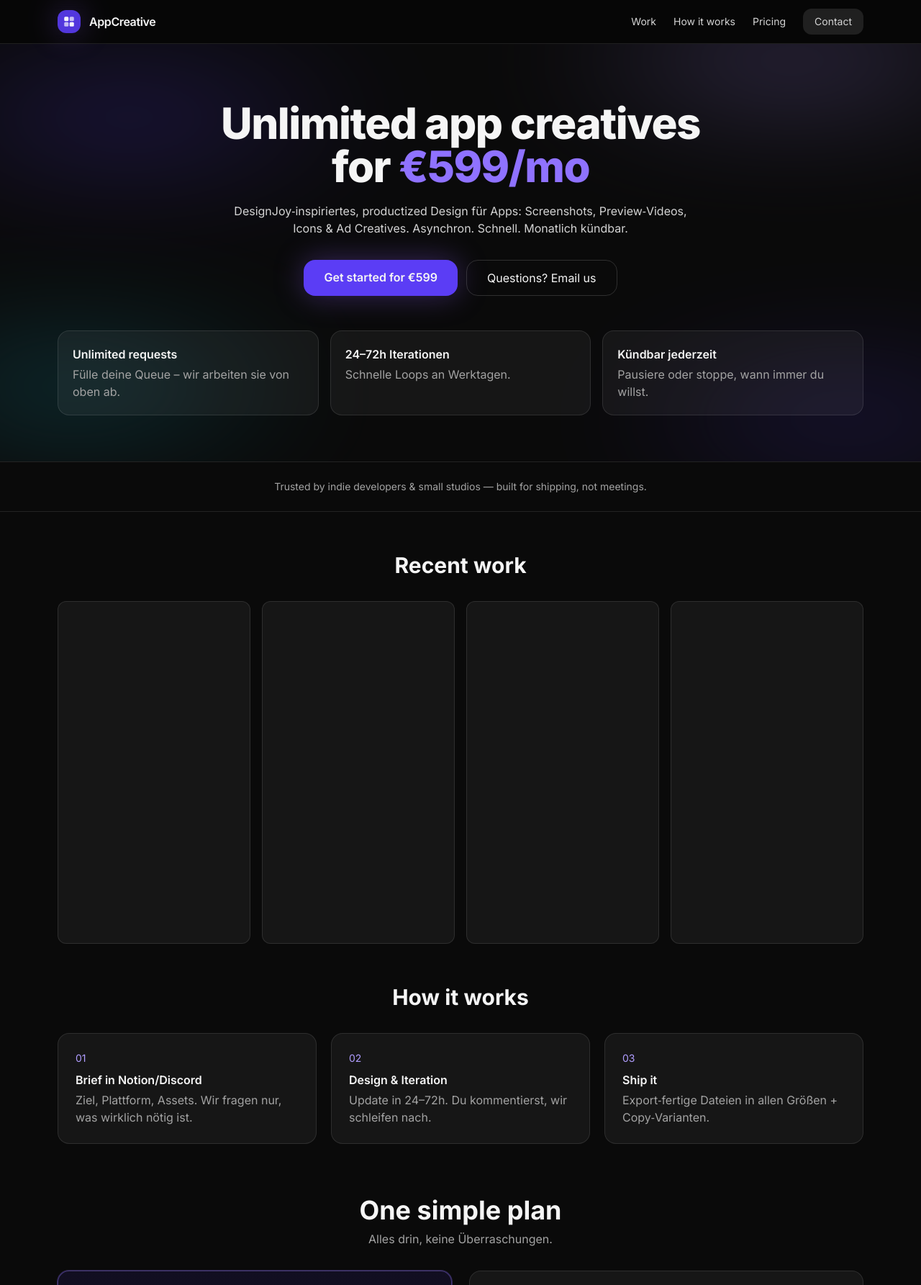
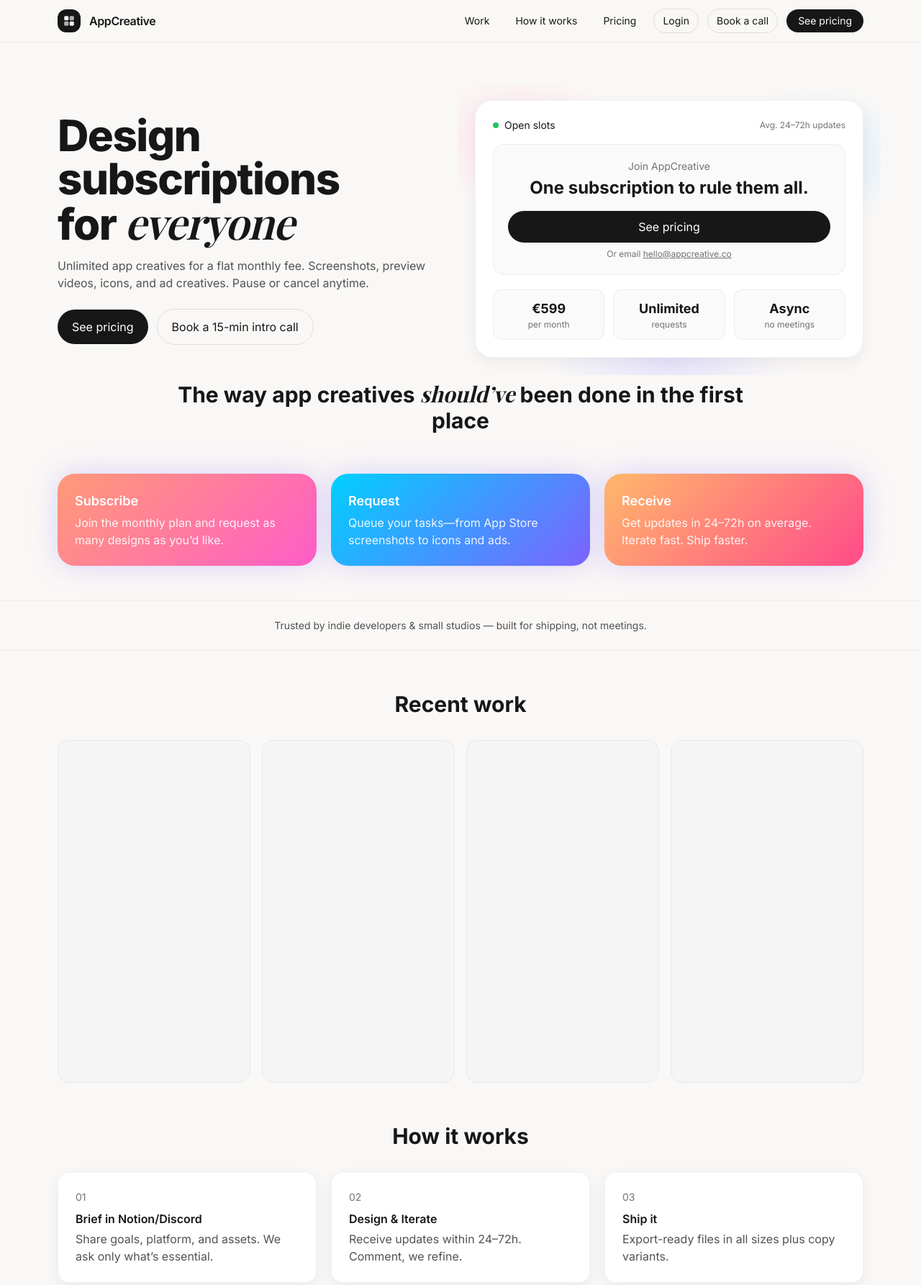
Before and after one commit to GeorgeValandis/appcreative, a plain HTML site: page index.html in a window 1280 px wide. Shown: the top 1785 px of the page at 72% size. Drawn offline with nearby package versions, Linux system fonts and the light colour scheme; a web font is replaced by a local one.

Commit message:
Update index.html

```diff
--- a/index.html
+++ b/index.html
@@ -4,127 +4,212 @@
   <meta charset="utf-8" />
   <meta name="viewport" content="width=device-width, initial-scale=1" />
   <title>AppCreative — Unlimited App Creatives for €599/mo</title>
-  <meta name="description" content="DesignJoy‑style, productized service: Unlimited App Store creatives for a flat monthly fee. €599/mo. Pause or cancel anytime." />
+  <meta name="description" content="Unlimited app creatives on a simple monthly plan. Screenshots, preview videos, icons & ad creatives. €599/mo. Pause or cancel anytime." />
   <link rel="preconnect" href="https://fonts.gstatic.com" crossorigin>
-  <link href="https://fonts.googleapis.com/css2?family=Inter:wght@400;500;600;700;800;900&display=swap" rel="stylesheet">
+  <link href="https://fonts.googleapis.com/css2?family=Inter:wght@400;500;600;700;800;900&family=Playfair+Display:ital,wght@0,600;0,700;1,600;1,700&display=swap" rel="stylesheet">
   <script src="https://cdn.tailwindcss.com"></script>
   <script>
     tailwind.config = {
       theme: {
         extend: {
-          fontFamily: { sans: ["Inter", "ui-sans-serif", "system-ui"] },
+          fontFamily: {
+            sans: ["Inter","ui-sans-serif","system-ui"],
+            serif: ["Playfair Display","ui-serif","Georgia"]
+          },
           colors: {
-            brand: { 50: "#f5f3ff", 100: "#ebe7ff", 200: "#cdc2ff", 300: "#b09dff", 400: "#8f72ff", 500: "#744dff", 600: "#5b3df5", 700: "#4a32c2", 800: "#39289a", 900: "#2a1f74" }
+            brand: {
+              50:"#f7f4ff",100:"#eee9ff",200:"#d7ccff",300:"#c0b0ff",
+              400:"#9a82ff",500:"#7d63ff",600:"#624cf2",700:"#4f3dc0",
+              800:"#3c2f92",900:"#2b226d"
+            }
           },
-          boxShadow: { glow: "0 0 40px 0 rgba(139,92,246,.35)" }
+          boxShadow: {
+            card: "0 6px 20px 0 rgba(16,24,40,.06)",
+            glow: "0 0 40px rgba(125,99,255,.25)"
+          },
+          borderRadius: { xl2: "1.25rem" }
         }
       }
     }
   </script>
   <style>
-    .bg-blobs::before,.bg-blobs::after{content:"";position:absolute;inset:-10% -10% auto -10%;height:50vh;filter:blur(80px);opacity:.35;pointer-events:none;z-index:0;background:radial-gradient(40% 40% at 20% 40%, #5b3df5 0%, transparent 60%),radial-gradient(40% 40% at 80% 20%, #a78bfa 0%, transparent 60%);}
-    .bg-blobs::after{inset:auto -10% -20% -10%;height:55vh;opacity:.25;background:radial-gradient(40% 40% at 15% 50%, #22d3ee 0%, transparent 60%),radial-gradient(40% 40% at 85% 60%, #5b3df5 0%, transparent 60%);}
+    .blob-gradient{
+      background:
+        radial-gradient(40% 40% at 15% 20%, #ffd1e3 0%, transparent 60%),
+        radial-gradient(40% 40% at 85% 25%, #c5e6ff 0%, transparent 60%),
+        radial-gradient(50% 50% at 50% 95%, #d9d6ff 0%, transparent 60%);
+    }
   </style>
 </head>
-<body class="bg-neutral-950 text-neutral-100 antialiased selection:bg-brand-400/30">
+<body class="bg-[#faf8f6] text-neutral-900 antialiased selection:bg-brand-200">
+
   <!-- NAV -->
-  <header class="sticky top-0 z-40 border-b border-white/10 backdrop-blur supports-[backdrop-filter]:bg-black/30">
+  <header class="sticky top-0 z-40 bg-[#faf8f6]/70 backdrop-blur border-b border-black/5">
     <div class="mx-auto max-w-6xl px-4 py-3 flex items-center justify-between">
       <a href="#" class="flex items-center gap-3">
-        <span class="inline-grid place-items-center rounded-xl bg-brand-600/90 shadow-glow w-8 h-8">
-          <svg width="18" height="18" viewBox="0 0 24 24" fill="none" class="opacity-95">
-            <rect x="3" y="3" width="8" height="8" rx="2" fill="white"/>
-            <rect x="13" y="3" width="8" height="8" rx="2" fill="white" opacity=".7"/>
-            <rect x="3" y="13" width="8" height="8" rx="2" fill="white" opacity=".7"/>
-            <rect x="13" y="13" width="8" height="8" rx="2" fill="white"/>
+        <span class="inline-grid place-items-center rounded-xl bg-neutral-900 text-white w-8 h-8">
+          <svg width="18" height="18" viewBox="0 0 24 24" fill="currentColor" class="opacity-95">
+            <rect x="3" y="3" width="8" height="8" rx="2"/>
+            <rect x="13" y="3" width="8" height="8" rx="2" opacity=".7"/>
+            <rect x="3" y="13" width="8" height="8" rx="2" opacity=".7"/>
+            <rect x="13" y="13" width="8" height="8" rx="2"/>
           </svg>
         </span>
         <span class="font-semibold tracking-tight">AppCreative</span>
       </a>
-      <nav class="hidden md:flex items-center gap-6 text-sm text-neutral-300">
-        <a class="hover:text-white" href="#work">Work</a>
-        <a class="hover:text-white" href="#how">How it works</a>
-        <a class="hover:text-white" href="#pricing">Pricing</a>
-        <a class="px-4 py-2 rounded-xl bg-white/10 hover:bg-white/20" href="mailto:hello@appcreative.co">Contact</a>
+      <nav class="hidden md:flex items-center gap-3 text-sm">
+        <a class="px-3 py-1.5 rounded-full hover:bg-black/5" href="#work">Work</a>
+        <a class="px-3 py-1.5 rounded-full hover:bg-black/5" href="#how">How it works</a>
+        <a class="px-3 py-1.5 rounded-full hover:bg-black/5" href="#pricing">Pricing</a>
+        <a class="px-3 py-1.5 rounded-full border border-black/10 hover:bg-black/5" href="mailto:hello@appcreative.co">Login</a>
+        <a class="px-3 py-1.5 rounded-full border border-black/10 hover:bg-black/5" href="mailto:hello@appcreative.co?subject=Intro%20Call">Book a call</a>
+        <a class="px-4 py-1.5 rounded-full bg-neutral-900 text-white hover:opacity-90" href="#pricing">See pricing</a>
       </nav>
     </div>
   </header>
 
-  <!-- HERO (DesignJoy‑like: simple, bold, single CTA) -->
-  <section class="relative overflow-hidden bg-blobs">
-    <div class="relative z-10 mx-auto max-w-6xl px-4 pt-20 pb-16 text-center">
-      <h1 class="text-4xl md:text-6xl font-extrabold leading-tight tracking-tight">
-        Unlimited app creatives<br class="hidden md:block"/> for <span class="text-brand-400">€599/mo</span>
-      </h1>
-      <p class="mt-5 text-neutral-300 max-w-2xl mx-auto">
-        DesignJoy‑inspiriertes, productized Design für Apps: Screenshots, Preview‑Videos, Icons & Ad Creatives.
-        Asynchron. Schnell. Monatlich kündbar.
-      </p>
-      <div class="mt-8 flex flex-col sm:flex-row gap-3 justify-center">
-        <a href="#pricing" class="px-7 py-3 rounded-2xl bg-brand-600 hover:bg-brand-500 font-semibold shadow-glow">Get started for €599</a>
-        <a href="mailto:hello@appcreative.co?subject=Intro%20Call" class="px-7 py-3 rounded-2xl border border-white/15 hover:bg-white/5">Questions? Email us</a>
+  <!-- HERO (DesignJoy style: left copy, serif italic accent, right promo card) -->
+  <section class="relative">
+    <div class="mx-auto max-w-6xl px-4 pt-16 md:pt-20 pb-6 grid md:grid-cols-2 gap-10 items-center">
+      <div>
+        <h1 class="text-5xl md:text-6xl font-extrabold leading-tight tracking-tight">
+          Design subscriptions<br/>
+          for <span class="font-serif italic font-semibold">everyone</span>
+        </h1>
+        <p class="mt-4 text-neutral-600 max-w-xl">
+          Unlimited app creatives for a flat monthly fee. Screenshots, preview videos, icons, and ad creatives. Pause or cancel anytime.
+        </p>
+        <div class="mt-6 flex items-center gap-3">
+          <a href="#pricing" class="px-5 py-3 rounded-full bg-neutral-900 text-white hover:opacity-90">See pricing</a>
+          <a href="mailto:hello@appcreative.co?subject=Intro%20Call" class="px-5 py-3 rounded-full border border-black/10 hover:bg-black/5">Book a 15-min intro call</a>
+        </div>
       </div>
-      <div class="mt-12 grid grid-cols-1 md:grid-cols-3 gap-4 text-left">
-        <div class="p-5 rounded-2xl border border-white/10 bg-white/5"><h3 class="font-semibold">Unlimited requests</h3><p class="text-neutral-400 mt-1">Fülle deine Queue – wir arbeiten sie von oben ab.</p></div>
-        <div class="p-5 rounded-2xl border border-white/10 bg-white/5"><h3 class="font-semibold">24–72h Iterationen</h3><p class="text-neutral-400 mt-1">Schnelle Loops an Werktagen.</p></div>
-        <div class="p-5 rounded-2xl border border-white/10 bg-white/5"><h3 class="font-semibold">Kündbar jederzeit</h3><p class="text-neutral-400 mt-1">Pausiere oder stoppe, wann immer du willst.</p></div>
+
+      <!-- Right promo card -->
+      <div class="relative">
+        <div class="absolute -inset-6 blob-gradient rounded-3xl opacity-60"></div>
+        <div class="relative rounded-3xl bg-white shadow-card border border-black/5 p-5 md:p-6">
+          <div class="flex items-center justify-between">
+            <span class="inline-flex items-center gap-2 text-sm">
+              <span class="size-2 rounded-full bg-green-500"></span> Open slots
+            </span>
+            <span class="text-xs text-neutral-500">Avg. 24–72h updates</span>
+          </div>
+          <div class="mt-4 rounded-2xl bg-neutral-50 border border-black/5 p-5 text-center">
+            <div class="text-sm text-neutral-500 mb-1">Join AppCreative</div>
+            <div class="text-2xl font-bold">One subscription to rule them all.</div>
+            <a href="#pricing" class="mt-4 inline-flex justify-center items-center w-full rounded-full bg-neutral-900 text-white px-4 py-2.5">See pricing</a>
+            <p class="text-xs text-neutral-500 mt-2">Or email <a class="underline" href="mailto:hello@appcreative.co">hello@appcreative.co</a></p>
+          </div>
+          <div class="mt-5 grid grid-cols-3 gap-3 text-center">
+            <div class="rounded-xl bg-neutral-50 border border-black/5 p-3">
+              <div class="text-lg font-bold">€599</div>
+              <div class="text-xs text-neutral-500">per month</div>
+            </div>
+            <div class="rounded-xl bg-neutral-50 border border-black/5 p-3">
+              <div class="text-lg font-bold">Unlimited</div>
+              <div class="text-xs text-neutral-500">requests</div>
+            </div>
+            <div class="rounded-xl bg-neutral-50 border border-black/5 p-3">
+              <div class="text-lg font-bold">Async</div>
+              <div class="text-xs text-neutral-500">no meetings</div>
+            </div>
+          </div>
+        </div>
+      </div>
+    </div>
+
+    <!-- Divider headline like DJ -->
+    <div class="mx-auto max-w-4xl px-4 mt-6 md:mt-2 text-center">
+      <h2 class="text-2xl md:text-3xl font-bold">
+        The way app creatives <span class="font-serif italic">should’ve</span> been done in the first place
+      </h2>
+    </div>
+  </section>
+
+  <!-- Three colorful tiles (Subscribe, Request, Receive) -->
+  <section class="mx-auto max-w-6xl px-4 pt-10 md:pt-14">
+    <div class="grid md:grid-cols-3 gap-5">
+      <div class="rounded-3xl p-6 text-white shadow-glow" style="background:linear-gradient(135deg,#ff9a76 0%,#ff5dc8 100%);">
+        <h3 class="text-lg font-semibold">Subscribe</h3>
+        <p class="mt-1 text-white/90">Join the monthly plan and request as many designs as you’d like.</p>
+      </div>
+      <div class="rounded-3xl p-6 text-white shadow-glow" style="background:linear-gradient(135deg,#00d0ff 0%,#7d63ff 100%);">
+        <h3 class="text-lg font-semibold">Request</h3>
+        <p class="mt-1 text-white/90">Queue your tasks—from App Store screenshots to icons and ads.</p>
+      </div>
+      <div class="rounded-3xl p-6 text-white shadow-glow" style="background:linear-gradient(135deg,#ffb86b 0%,#ff4b8a 100%);">
+        <h3 class="text-lg font-semibold">Receive</h3>
+        <p class="mt-1 text-white/90">Get updates in 24–72h on average. Iterate fast. Ship faster.</p>
       </div>
     </div>
   </section>
 
-  <!-- SOCIAL PROOF STRIP (minimal) -->
-  <section class="border-y border-white/10">
-    <div class="mx-auto max-w-6xl px-4 py-6 text-center text-sm text-neutral-400">
+  <!-- Social proof strip -->
+  <section class="border-y border-black/5 mt-12">
+    <div class="mx-auto max-w-6xl px-4 py-6 text-center text-sm text-neutral-600">
       Trusted by indie developers & small studios — built for shipping, not meetings.
     </div>
   </section>
 
-  <!-- WORK (placeholders you can swap) -->
+  <!-- WORK -->
   <section id="work" class="mx-auto max-w-6xl px-4 py-14">
     <h2 class="text-2xl md:text-3xl font-bold text-center">Recent work</h2>
     <div class="mt-8 grid grid-cols-2 md:grid-cols-4 gap-4">
-      <div class="aspect-[9/16] rounded-xl bg-white/5 border border-white/10"></div>
-      <div class="aspect-[9/16] rounded-xl bg-white/5 border border-white/10"></div>
-      <div class="aspect-[9/16] rounded-xl bg-white/5 border border-white/10"></div>
-      <div class="aspect-[9/16] rounded-xl bg-white/5 border border-white/10"></div>
+      <div class="aspect-[9/16] rounded-2xl bg-neutral-100 border border-black/5"></div>
+      <div class="aspect-[9/16] rounded-2xl bg-neutral-100 border border-black/5"></div>
+      <div class="aspect-[9/16] rounded-2xl bg-neutral-100 border border-black/5"></div>
+      <div class="aspect-[9/16] rounded-2xl bg-neutral-100 border border-black/5"></div>
     </div>
   </section>
 
-  <!-- HOW IT WORKS (3 steps, concise like DesignJoy) -->
+  <!-- HOW IT WORKS -->
   <section id="how" class="mx-auto max-w-6xl px-4 pb-4">
     <h2 class="text-2xl md:text-3xl font-bold text-center">How it works</h2>
     <div class="mt-8 grid md:grid-cols-3 gap-5">
-      <div class="rounded-2xl border border-white/10 p-6 bg-white/5"><div class="text-sm text-brand-300 mb-2">01</div><h3 class="font-semibold">Brief in Notion/Discord</h3><p class="text-neutral-400 mt-1">Ziel, Plattform, Assets. Wir fragen nur, was wirklich nötig ist.</p></div>
-      <div class="rounded-2xl border border-white/10 p-6 bg-white/5"><div class="text-sm text-brand-300 mb-2">02</div><h3 class="font-semibold">Design & Iteration</h3><p class="text-neutral-400 mt-1">Update in 24–72h. Du kommentierst, wir schleifen nach.</p></div>
-      <div class="rounded-2xl border border-white/10 p-6 bg-white/5"><div class="text-sm text-brand-300 mb-2">03</div><h3 class="font-semibold">Ship it</h3><p class="text-neutral-400 mt-1">Export‑fertige Dateien in allen Größen + Copy‑Varianten.</p></div>
+      <div class="rounded-2xl border border-black/5 bg-white p-6 shadow-card">
+        <div class="text-sm text-neutral-500 mb-2">01</div>
+        <h3 class="font-semibold">Brief in Notion/Discord</h3>
+        <p class="text-neutral-600 mt-1">Share goals, platform, and assets. We ask only what’s essential.</p>
+      </div>
+      <div class="rounded-2xl border border-black/5 bg-white p-6 shadow-card">
+        <div class="text-sm text-neutral-500 mb-2">02</div>
+        <h3 class="font-semibold">Design & Iterate</h3>
+        <p class="text-neutral-600 mt-1">Receive updates within 24–72h. Comment, we refine.</p>
+      </div>
+      <div class="rounded-2xl border border-black/5 bg-white p-6 shadow-card">
+        <div class="text-sm text-neutral-500 mb-2">03</div>
+        <h3 class="font-semibold">Ship it</h3>
+        <p class="text-neutral-600 mt-1">Export-ready files in all sizes plus copy variants.</p>
+      </div>
     </div>
   </section>
 
-  <!-- PRICING (single plan like DesignJoy) -->
+  <!-- PRICING (single plan) -->
   <section id="pricing" class="mx-auto max-w-6xl px-4 py-14">
     <h2 class="text-3xl md:text-4xl font-bold text-center">One simple plan</h2>
-    <p class="text-neutral-400 text-center mt-2">Alles drin, keine Überraschungen.</p>
+    <p class="text-neutral-600 text-center mt-2">Everything you need. No surprises.</p>
 
     <div class="mt-8 grid grid-cols-1 md:grid-cols-2 gap-6 items-start">
-      <div class="rounded-2xl border border-brand-400/40 p-6 md:p-8 bg-gradient-to-b from-brand-600/10 to-white/5 ring-1 ring-brand-400/30">
+      <div class="rounded-3xl border border-black/5 bg-white p-7 md:p-8 shadow-card">
         <h3 class="text-lg font-semibold">AppCreative</h3>
-        <p class="text-5xl font-extrabold mt-3 tracking-tight">€599<span class="text-base font-medium text-neutral-400">/mo</span></p>
-        <ul class="mt-5 space-y-2 text-neutral-300">
+        <p class="text-5xl font-extrabold mt-3 tracking-tight">€599<span class="text-base font-medium text-neutral-500">/mo</span></p>
+        <ul class="mt-5 space-y-2 text-neutral-700">
           <li>• Unlimited requests (1 active at a time)</li>
-          <li>• App Store Screenshots (iOS + Android)</li>
+          <li>• App Store screenshots (iOS & Android)</li>
           <li>• Preview video / motion snippets</li>
           <li>• Icons, feature graphics, promo banners</li>
           <li>• Copy frameworks & A/B variants</li>
           <li>• 24–72h iterations, async</li>
           <li>• Source files included</li>
         </ul>
-        <a href="mailto:hello@appcreative.co?subject=Get%20Started%20for%20599" class="mt-7 inline-block w-full text-center px-4 py-3 rounded-xl bg-brand-600 hover:bg-brand-500 font-semibold">Get started</a>
-        <p class="text-xs text-neutral-400 mt-3">Pause oder kündige jederzeit.</p>
+        <a href="mailto:hello@appcreative.co?subject=Get%20Started%20for%20599" class="mt-7 inline-block w-full text-center px-4 py-3 rounded-full bg-neutral-900 text-white hover:opacity-90">Get started</a>
+        <p class="text-xs text-neutral-500 mt-3">Pause or cancel anytime.</p>
       </div>
 
-      <div class="rounded-2xl border border-white/10 p-6 md:p-8 bg-white/5">
+      <div class="rounded-3xl border border-black/5 bg-white p-7 md:p-8 shadow-card">
         <h4 class="font-semibold">What’s included</h4>
-        <ul class="mt-3 grid grid-cols-1 md:grid-cols-2 gap-x-6 gap-y-2 text-neutral-300 text-sm">
+        <ul class="mt-3 grid grid-cols-1 md:grid-cols-2 gap-x-6 gap-y-2 text-neutral-700 text-sm">
           <li>✓ Store screenshot systems</li>
           <li>✓ Preview video edits</li>
           <li>✓ Icon & feature graphic</li>
@@ -133,9 +218,9 @@
           <li>✓ Localization support</li>
         </ul>
         <h4 class="font-semibold mt-6">What’s not</h4>
-        <ul class="mt-3 grid grid-cols-1 md:grid-cols-2 gap-x-6 gap-y-2 text-neutral-400 text-sm">
-          <li>✗ Full brand re‑designs</li>
-          <li>✗ In‑app feature development</li>
+        <ul class="mt-3 grid grid-cols-1 md:grid-cols-2 gap-x-6 gap-y-2 text-neutral-500 text-sm">
+          <li>✗ Full brand re-designs</li>
+          <li>✗ In-app feature development</li>
           <li>✗ Long meetings</li>
           <li>✗ Paid media buying</li>
         </ul>
@@ -143,25 +228,37 @@
     </div>
   </section>
 
-  <!-- FAQ (concise) -->
+  <!-- FAQ -->
   <section id="faq" class="mx-auto max-w-6xl px-4 pb-16">
     <h2 class="text-2xl md:text-3xl font-bold text-center">FAQ</h2>
     <div class="mt-6 grid md:grid-cols-2 gap-4">
-      <details class="group p-5 rounded-2xl border border-white/10 bg-white/5 open:bg-white/10 transition"><summary class="cursor-pointer font-medium list-none flex items-center justify-between">Wie schnell sind die Turnarounds?<span class="text-neutral-400 group-open:rotate-45 transition">＋</span></summary><p class="text-neutral-400 mt-3">Meist 24–72 Stunden an Werktagen pro aktivem Request.</p></details>
-      <details class="group p-5 rounded-2xl border border-white/10 bg-white/5 open:bg-white/10 transition"><summary class="cursor-pointer font-medium list-none flex items-center justify-between">Wie reiche ich Aufgaben ein?<span class="text-neutral-400 group-open:rotate-45 transition">＋</span></summary><p class="text-neutral-400 mt-3">Einfach per Notion/Discord oder E‑Mail. Ein Template bekommst du beim Start.</p></details>
-      <details class="group p-5 rounded-2xl border border-white/10 bg-white/5 open:bg-white/10 transition"><summary class="cursor-pointer font-medium list-none flex items-center justify-between">Kann ich pausieren?<span class="text-neutral-400 group-open:rotate-45 transition">＋</span></summary><p class="text-neutral-400 mt-3">Ja, jederzeit pausieren und später fortsetzen. Keine Mindestlaufzeit.</p></details>
-      <details class="group p-5 rounded-2xl border border-white/10 bg-white/5 open:bg-white/10 transition"><summary class="cursor-pointer font-medium list-none flex items-center justify-between">Gibt es Source Files?<span class="text-neutral-400 group-open:rotate-45 transition">＋</span></summary><p class="text-neutral-400 mt-3">Ja, alle finalen Dateien inkl. Figma/AE‑Quellen gehören dir.</p></details>
+      <details class="group p-5 rounded-2xl border border-black/5 bg-white open:shadow-card transition">
+        <summary class="cursor-pointer font-medium list-none flex items-center justify-between">How fast are turnarounds?<span class="text-neutral-500 group-open:rotate-45 transition">＋</span></summary>
+        <p class="text-neutral-600 mt-3">Usually 24–72 hours on business days per active request.</p>
+      </details>
+      <details class="group p-5 rounded-2xl border border-black/5 bg-white open:shadow-card transition">
+        <summary class="cursor-pointer font-medium list-none flex items-center justify-between">How do I submit tasks?<span class="text-neutral-500 group-open:rotate-45 transition">＋</span></summary>
+        <p class="text-neutral-600 mt-3">Via Notion/Discord or email. You’ll get a simple template on day one.</p>
+      </details>
+      <details class="group p-5 rounded-2xl border border-black/5 bg-white open:shadow-card transition">
+        <summary class="cursor-pointer font-medium list-none flex items-center justify-between">Can I pause?<span class="text-neutral-500 group-open:rotate-45 transition">＋</span></summary>
+        <p class="text-neutral-600 mt-3">Yes, pause anytime and resume later. No minimum term.</p>
+      </details>
+      <details class="group p-5 rounded-2xl border border-black/5 bg-white open:shadow-card transition">
+        <summary class="cursor-pointer font-medium list-none flex items-center justify-between">Do I get source files?<span class="text-neutral-500 group-open:rotate-45 transition">＋</span></summary>
+        <p class="text-neutral-600 mt-3">Absolutely. Final assets plus Figma / After Effects sources are yours.</p>
+      </details>
     </div>
   </section>
 
   <!-- FOOTER -->
-  <footer class="border-t border-white/10">
+  <footer class="border-t border-black/5">
     <div class="mx-auto max-w-6xl px-4 py-8 flex flex-col md:flex-row items-center justify-between gap-3 text-sm">
-      <p class="text-neutral-400">© <span id="y"></span> AppCreative</p>
+      <p class="text-neutral-600">© <span id="y"></span> AppCreative</p>
       <div class="flex items-center gap-4">
-        <a class="text-neutral-300 hover:text-white" href="mailto:hello@appcreative.co">hello@appcreative.co</a>
-        <a class="text-neutral-400 hover:text-white" href="#">Imprint</a>
-        <a class="text-neutral-400 hover:text-white" href="#">Privacy</a>
+        <a class="text-neutral-700 hover:underline" href="mailto:hello@appcreative.co">hello@appcreative.co</a>
+        <a class="text-neutral-500 hover:underline" href="#">Imprint</a>
+        <a class="text-neutral-500 hover:underline" href="#">Privacy</a>
       </div>
     </div>
   </footer>
```
